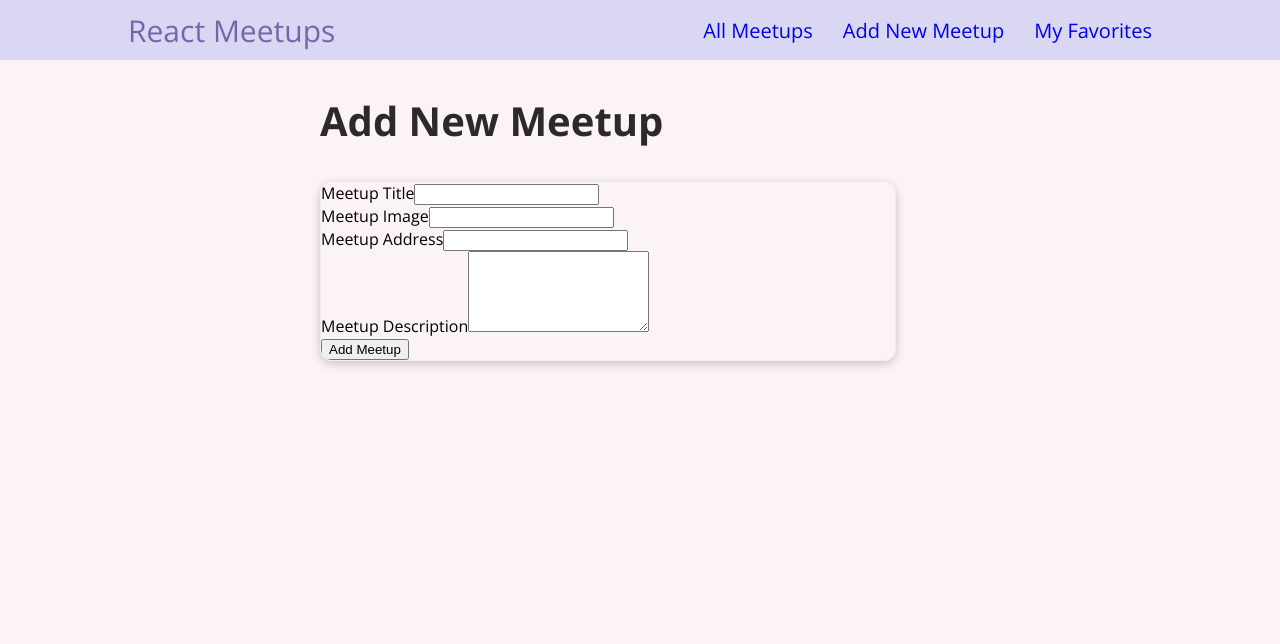
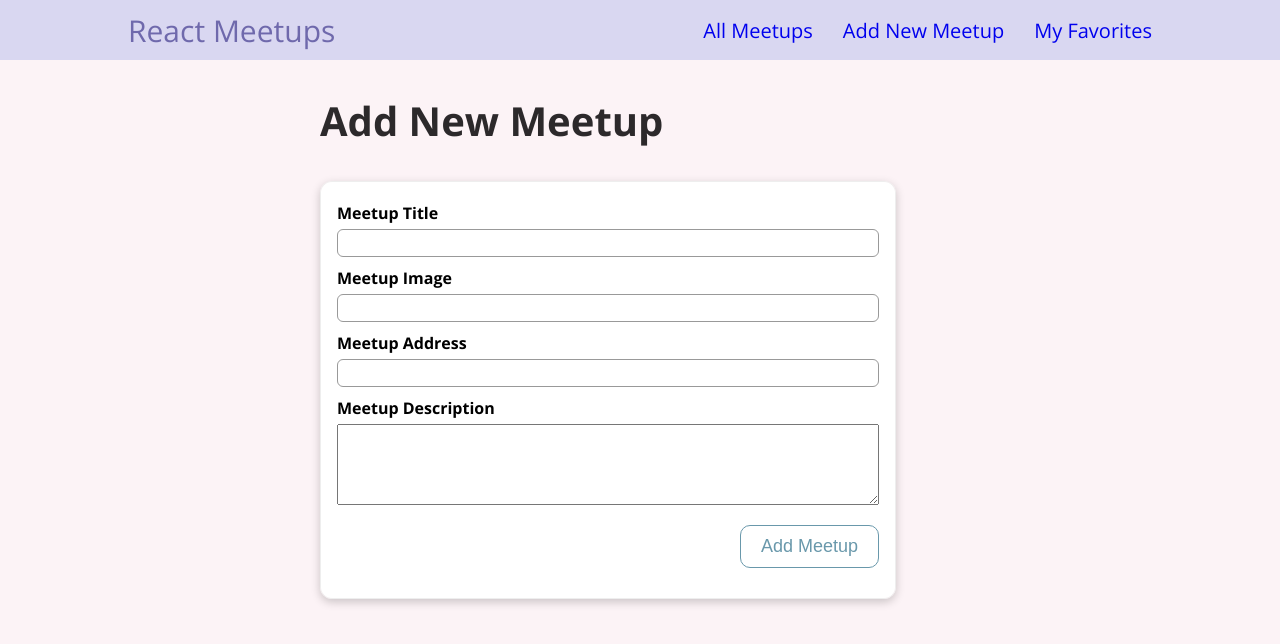
Before and after one commit to hieunguyenduc696/meetups-project, a React (Create React App) app: page /new-meetup in a window 1280 px wide. Shown: the top 644 px of the page. Built offline with nearby package versions, Linux system fonts and the light colour scheme.

Commit message:
add style to new meetup form

```diff
--- a/src/components/meetups/NewMeetupForm.module.css
+++ b/src/components/meetups/NewMeetupForm.module.css
@@ -0,0 +1,47 @@
+.form {
+    background-color: white;
+    height: 100%;
+    padding: 20px 16px;
+    overflow: hidden;
+}
+
+.form-control {
+    display: flex;
+    flex-direction: column;
+    margin-bottom: 10px;
+}
+
+.form-control label {
+    font-weight: bold;
+    font-size: 16px;
+    margin-bottom: 5px;
+}
+
+.form-control input {
+    border-radius: 6px;
+    border: 1px solid #999;
+    padding: 5px 15px;
+    font-size: 14px;
+}
+
+.action {
+    float: right;
+    margin: 10px 0;
+}
+
+.action button {
+    padding: 10px 20px;
+    color: #6998ab;
+    background-color: white;
+    font-size: 18px;
+    border-radius: 10px;
+    outline: none;
+    border: 1px solid #6998ab;
+    cursor: pointer;
+    transition: color 0.2s ease;
+}
+
+.action button:hover {
+    color: whitesmoke;
+    background-color: #6998ab;
+  }
```
